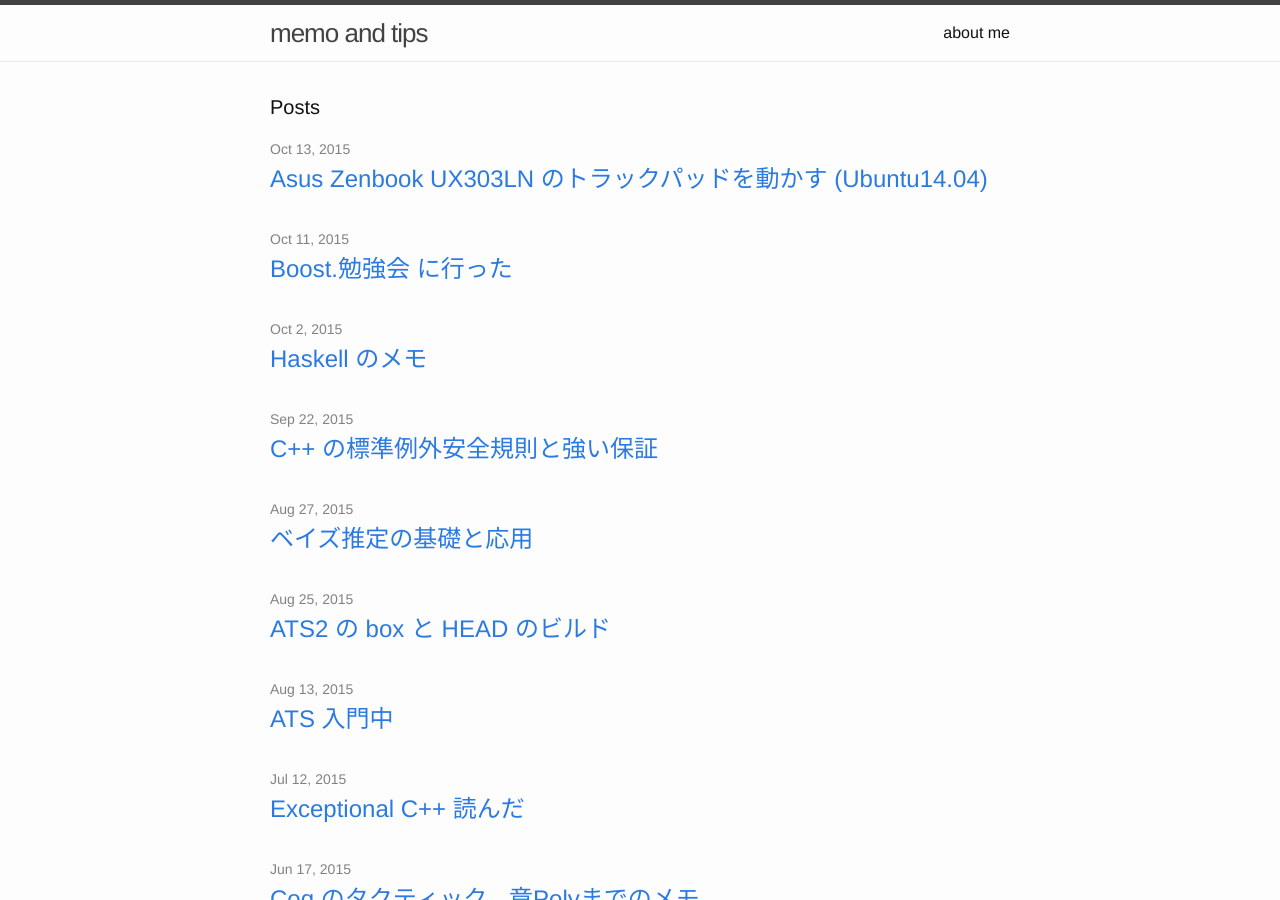
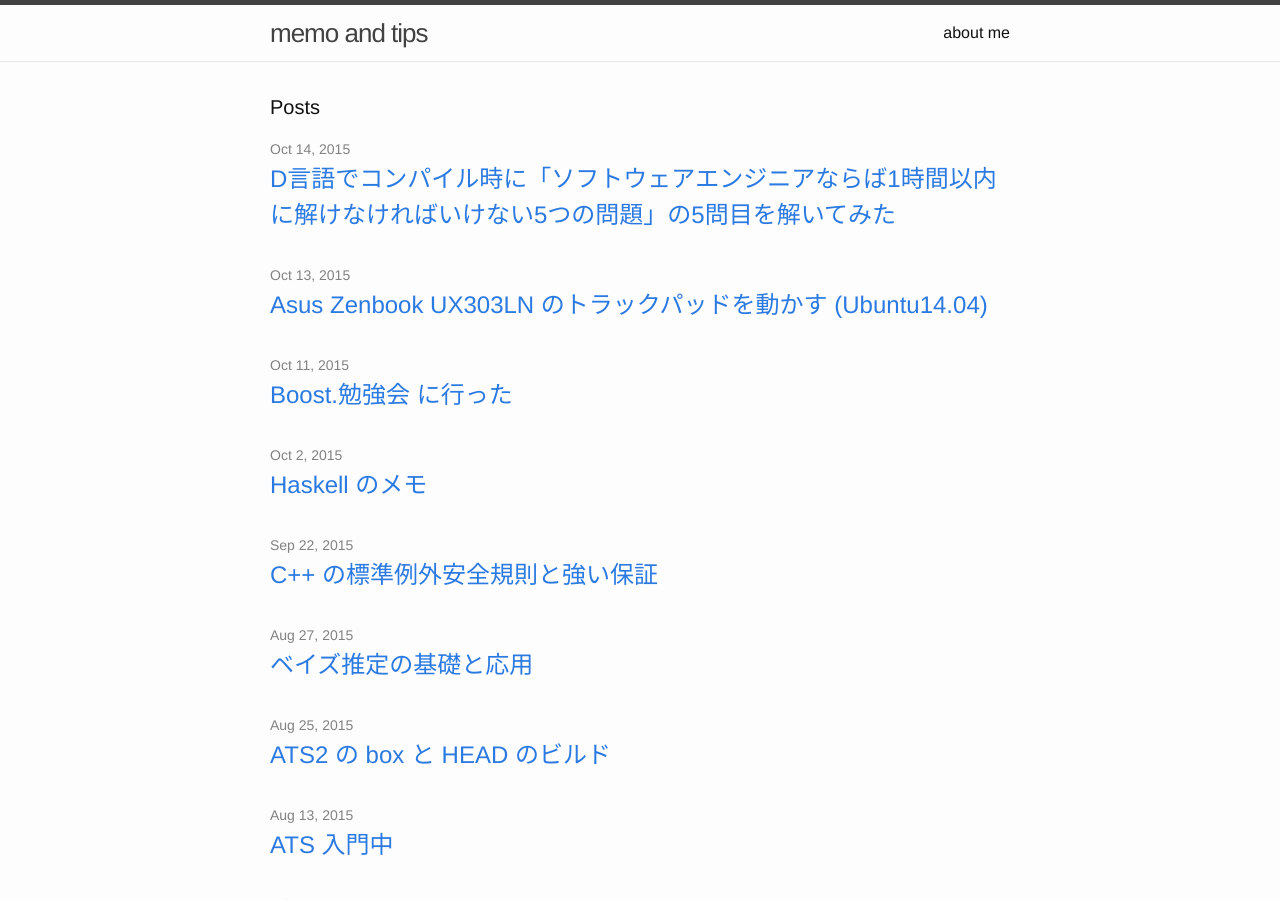
Before and after one commit to ShigekiKarita/shigekikarita.github.io, a Jekyll site: the page built from index.html, in a window 1280 px wide and 900 px high. Built offline with Jekyll 4.4.1, drawn with Linux system fonts in a browser that asks for light colours.

Commit message:
雑なコミット

```diff
--- /dev/null
+++ b/_posts/2015-10-14-014.md
@@ -0,0 +1,38 @@
+---
+layout: post
+title: D言語でコンパイル時に「ソフトウェアエンジニアならば1時間以内に解けなければいけない5つの問題」の5問目を解いてみた
+comments: true
+---
+
+元ネタ [Perl6で「ソフトウェアエンジニアならば1時間以内に解けなければいけない5つの問題」の5問目を解いてみた](http://blog.64p.org/entry/2015/05/27/095844)
+
+D言語にはコンパイル時 eval という mixin があるので使ってみた。実際元ネタの perl 5 の方が速い (ダメ)。竹内関数みたいな形なのでコンパイル時引数に lazy 的な細工すれば早くなるかも
+
+{% highlight D%}
+import std.conv : to;
+import std.stdio : write;
+
+string[] calc(string b = "1", int n = 1)() pure
+{
+    static if (n == 9)
+    {
+        return (mixin(b) == 100) ? [b] : [];
+    }
+    else
+    {
+        enum m = n + 1;
+        enum s = to!string(m);
+        return
+            calc!(b ~ "+" ~ s, m)() ~
+            calc!(b ~ "-" ~ s, m)() ~
+            calc!(b ~       s, m)();
+    }
+}
+
+void main()
+{
+    write(calc());
+}
+{% endhighlight %}
+
+[http://melpon.org/wandbox/permlink/iIi2AfUHluM55heb](http://melpon.org/wandbox/permlink/iIi2AfUHluM55heb)
```
Also changed, not shown: _posts/2015-10-13-013.md (+4 -1 lines), 1 other file.
